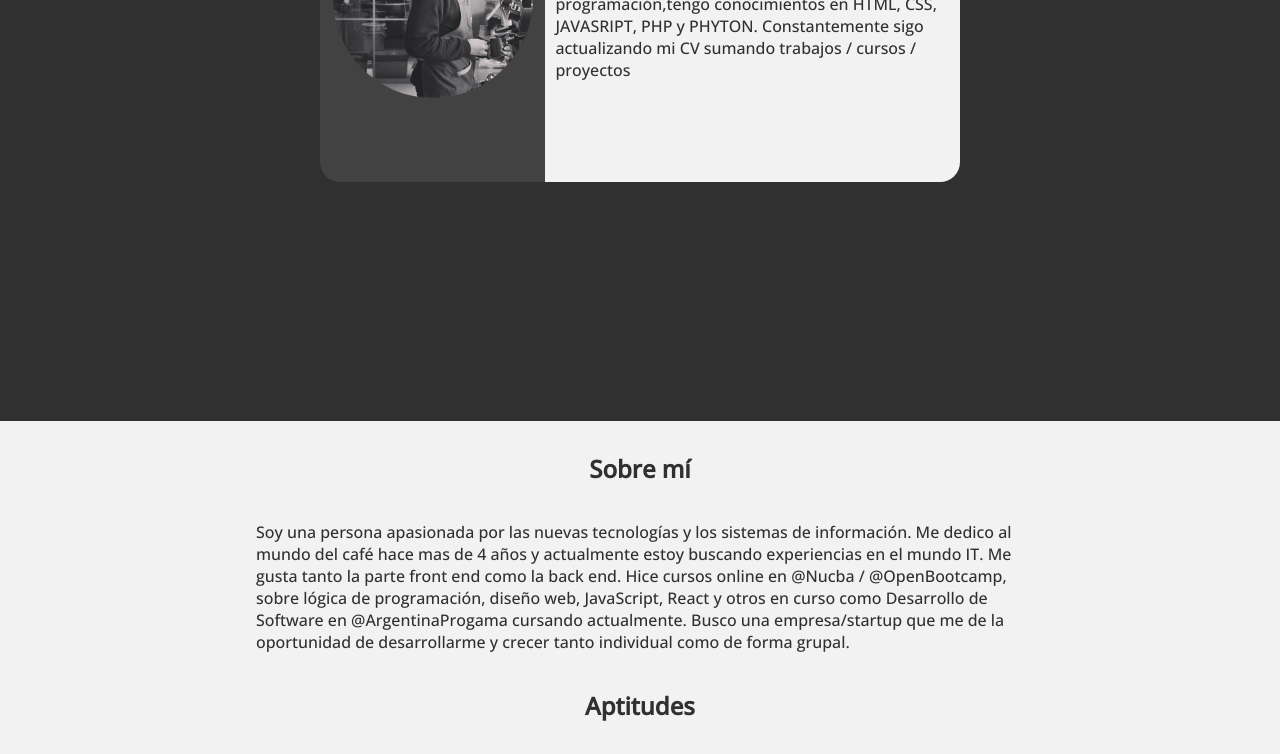
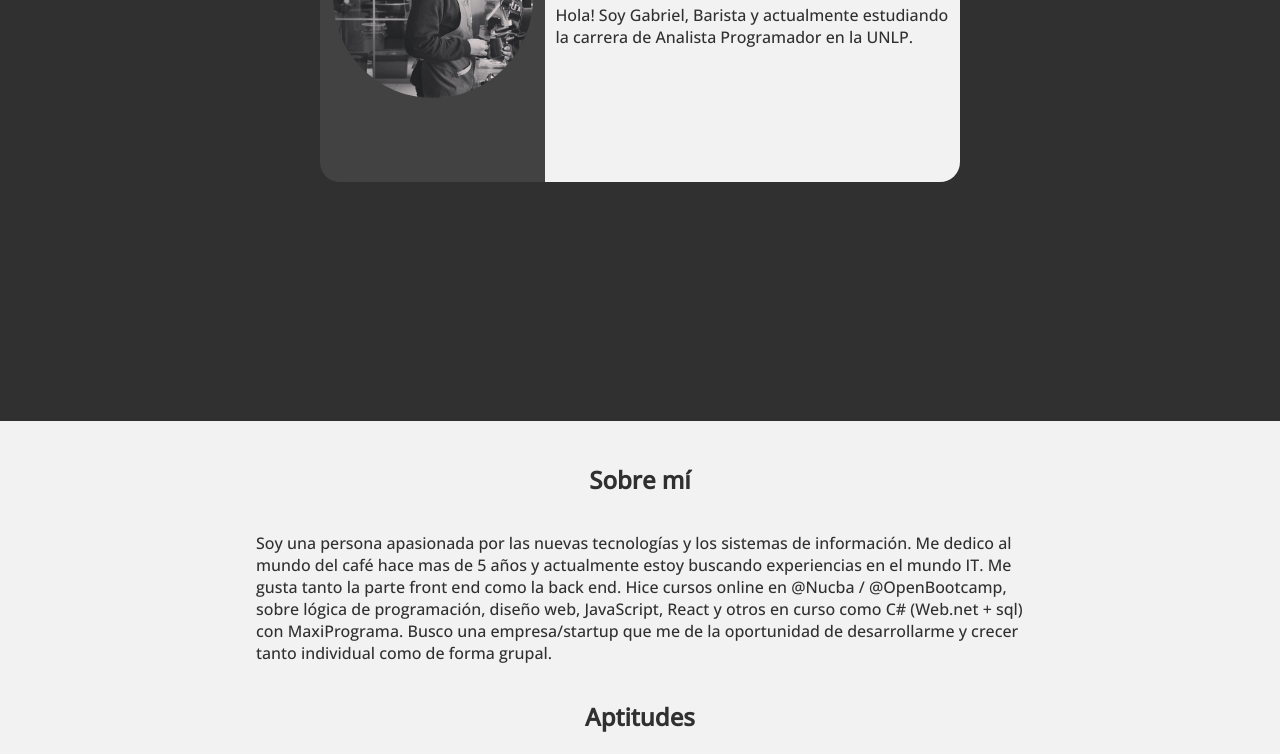
Before and after one commit to gabrielmaeso/portafolio-gm, a plain HTML site: page index.html in a window 1280 px wide. Shown: the part 379-1133 px from the top of the page. Drawn offline with nearby package versions, Linux system fonts and the light colour scheme.

Commit message:
Update index.html
act

```diff
--- a/index.html
+++ b/index.html
@@ -28,8 +28,7 @@
                 <div>
                     <h1>Portafolio Gabriel Maeso💻</h1>
                     <p class="presentacion">
-                        Hola! Soy Gabriel, Barista y estudiante de programación,tengo conocimientos en HTML, CSS, JAVASRIPT, PHP y PHYTON.
-                        Constantemente sigo actualizando mi CV sumando trabajos / cursos / proyectos
+                        Hola! Soy Gabriel, Barista y actualmente estudiando la carrera de Analista Programador en la UNLP.
                     </p>
                 </div>
             </div>
@@ -38,9 +37,9 @@
     <section class="dos">
         <h2>Sobre mí</h2>
         <p>Soy una persona apasionada por las nuevas tecnologías y los sistemas de información.
-Me dedico al mundo del café hace mas de 4 años y actualmente estoy buscando experiencias en el mundo IT.
+Me dedico al mundo del café hace mas de 5 años y actualmente estoy buscando experiencias en el mundo IT.
 Me gusta tanto la parte front end como la back end.
-Hice cursos online en @Nucba / @OpenBootcamp, sobre lógica de programación, diseño web, JavaScript, React y otros en curso como Desarrollo de Software en @ArgentinaProgama cursando actualmente.
+Hice cursos online en @Nucba / @OpenBootcamp, sobre lógica de programación, diseño web, JavaScript, React y otros en curso como C# (Web.net + sql) con MaxiPrograma.
 Busco una empresa/startup que me de la oportunidad de desarrollarme y crecer tanto individual como de forma grupal.
 
         </p>
@@ -65,7 +64,6 @@ Busco una empresa/startup que me de la oportunidad de desarrollarme y crecer tan
             <li>Logica de progamacion @OpenBootcamp</li>
             <li>Diseño Web @Nucba 👉 <a href="https://app.eduflow.com/certificate/591bdbde-ce5f-4b71-9324-850f76bd7ac6">Ver</a></li>
             <li>JavaScript @Nucba</li>
-            <li>React en curso @Nucba</li>
             <li>Desarrollo de Software @ArgentinaProgama</li>
         </ul>
     </section>
@@ -112,7 +110,7 @@ Busco una empresa/startup que me de la oportunidad de desarrollarme y crecer tan
                     <img src="https://cdn-icons-png.flaticon.com/512/25/25231.png" class="red-social" alt="GitHub">
                 </a>
             </div>
-            <p style="padding-top: 30px;">Actualizado 2023</p>
+            <p style="padding-top: 30px;">Actualizado 2025</p>
     </footer>
 </body>
 </html>
```
